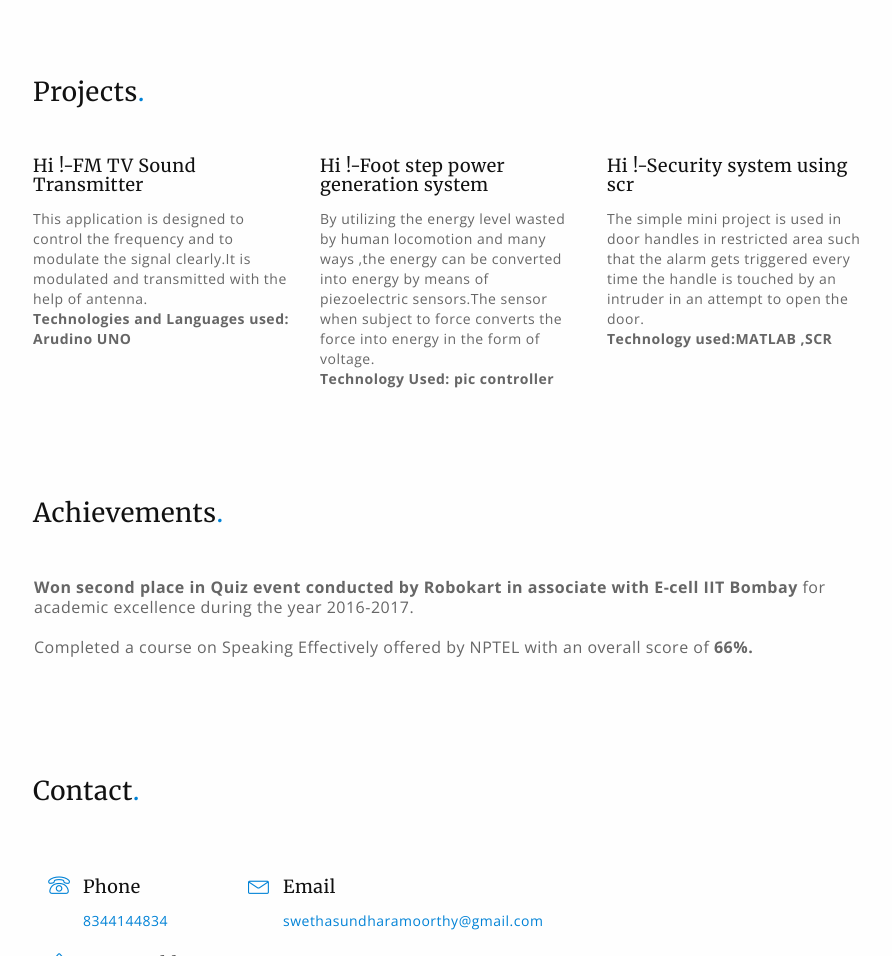
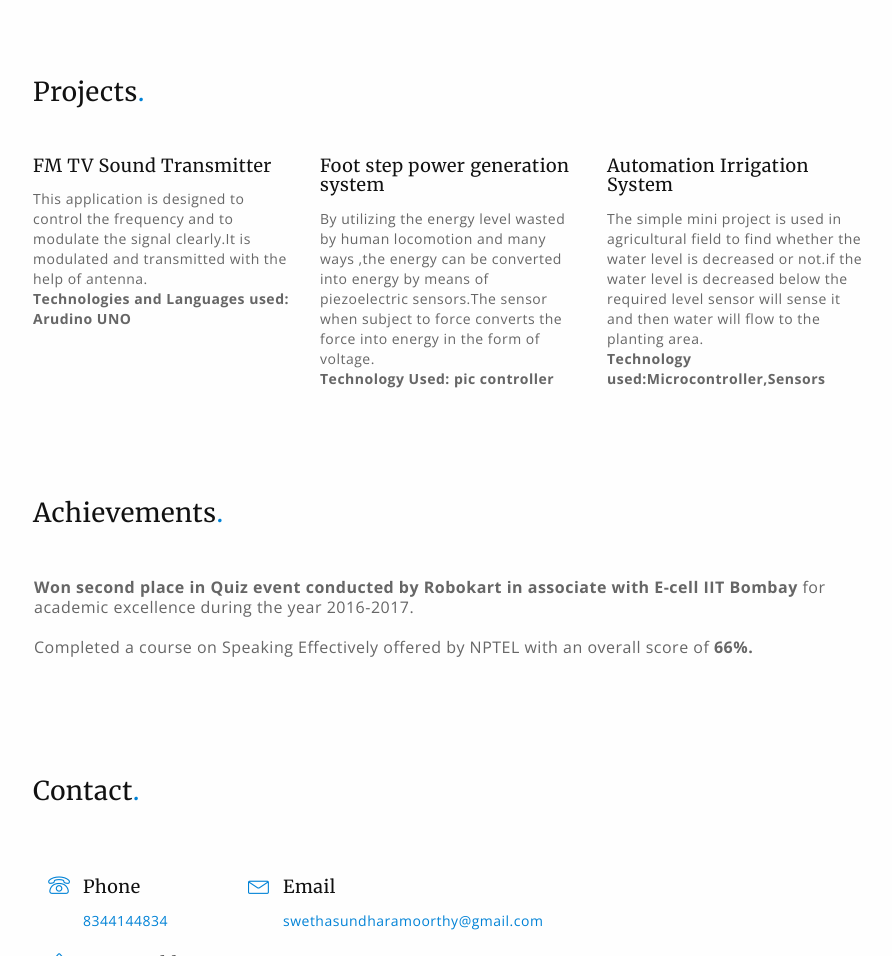
Before and after one commit to swethas98/swethas98.github.io, a plain HTML site: page index.html in a window 1280 px wide. Shown: the part 2280-3236 px from the top of the page, without its empty margins (372-1264 px from the left). Drawn offline with nearby package versions, Linux system fonts and the light colour scheme.

Commit message:
Update index.html

```diff
--- a/index.html
+++ b/index.html
@@ -269,7 +269,7 @@
                 <div id="posts-carousel" class="owl-carousel">
                     <div class="blog block carousel-post">
 
-                        <h5>Hi !-FM TV Sound Transmitter</h5>
+                        <h5>FM TV Sound Transmitter</h5>
                             This application is designed to control the frequency and to modulate the signal clearly.It is modulated and transmitted with the help of antenna.
                             <br><b>Technologies and Languages used: Arudino UNO</b>
                             </p>
@@ -277,7 +277,7 @@
                     </div><!-- / carousel-post -->
 
                     <div class="blog block carousel-post">
-                        <h5>Hi !-Foot step power generation system</h5>
+                        <h5>Foot step power generation system</h5>
                            By utilizing the energy level wasted by human locomotion and many ways ,the energy can be converted into energy by means of piezoelectric sensors.The sensor when subject to force converts the force into energy in the form of voltage.
                             <br><b>Technology Used: pic controller</b>
                         </p>
@@ -285,9 +285,9 @@
                     </div><!-- / carousel-post -->
 
                     <div class="blog block carousel-post">
-                        <h5>Hi !-Security system using scr</h5>
-                        <p>The simple mini project is used in door handles in restricted area such that the alarm gets triggered every time the handle is touched by an intruder in an attempt to open the door.
-                            <br><b>Technology used:MATLAB ,SCR </b>
+                        <h5>Automation Irrigation System</h5>
+                        <p>The simple mini project is used in agricultural field to find whether the water level is decreased or not.if the water level is decreased below the required level sensor will sense it and then water will flow to the planting area.
+                            <br><b>Technology used:Microcontroller,Sensors </b>
                         </p>
                     </div><!-- / carousel-post -->
 
```
